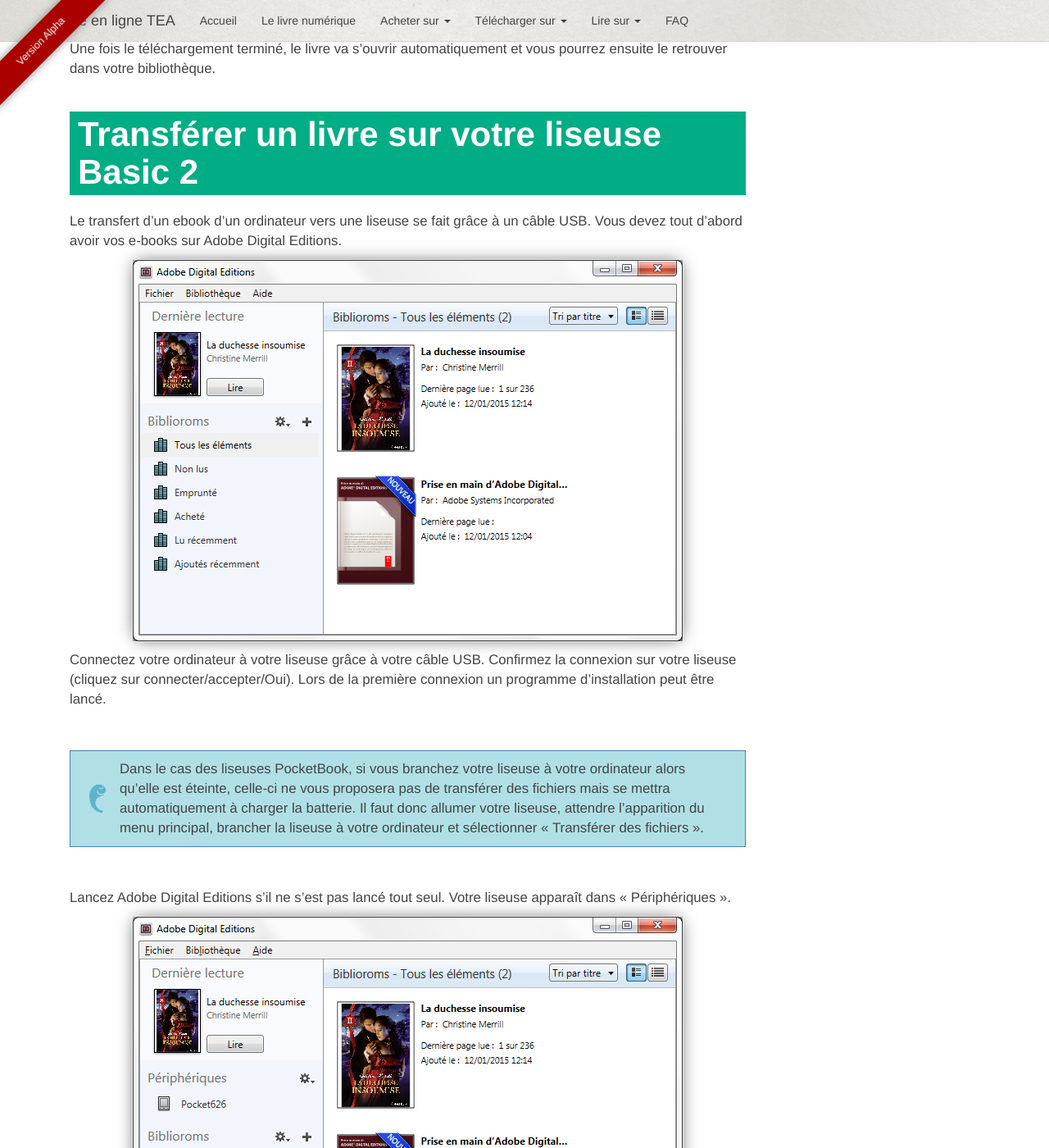
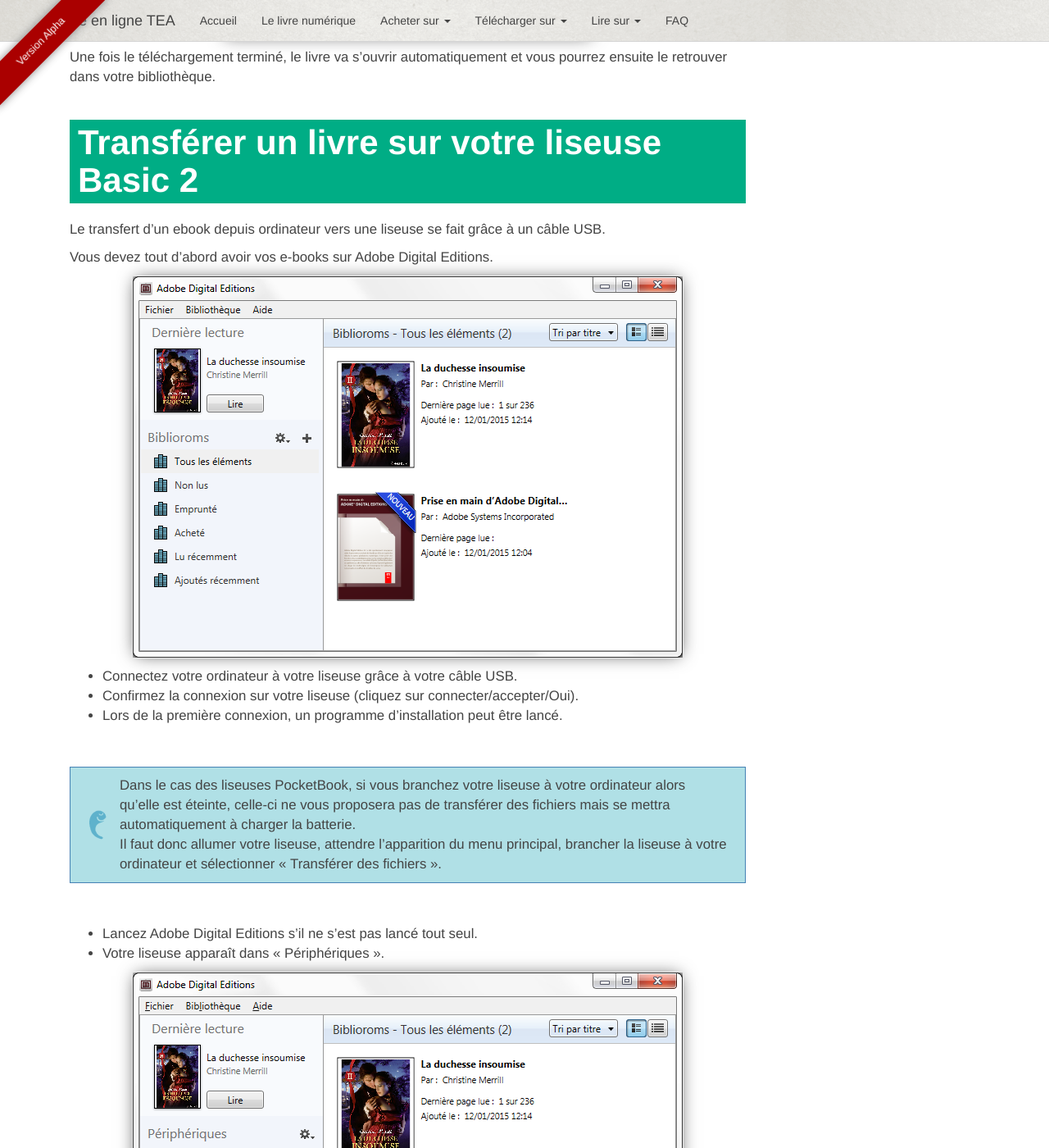
Before and after one commit to TEA-ebook/help-center, a Jekyll site: the page built from _pages/web-basic2.md, in a window 1280 px wide and 1400 px high, scrolled down 14888 px. Shown: the whole window at 82% size. Built offline with Jekyll 4.4.1, drawn with Linux system fonts in a browser that asks for light colours; nearby versions of some CDN libraries; Markdown is read by kramdown in place of the engine named in the settings; some of the changed text lies outside the part shown.

Commit message:
Page "liseuse basic"

```diff
--- a/_pages/web-basic2.md
+++ b/_pages/web-basic2.md
@@ -35,20 +37,20 @@
 
 {% include anchor.html id="tranferer-basic2" label="Transférer un livre sur votre liseuse Basic 2" %}
 ##Transférer un livre sur votre liseuse Basic 2
-Le transfert d'un ebook d'un ordinateur vers une liseuse se fait grâce à un câble USB.
+Le transfert d'un ebook depuis ordinateur vers une liseuse se fait grâce à un câble USB.
+
 Vous devez tout d’abord avoir vos e-books sur Adobe Digital Editions.
 
 ![](/images/transferer-ordinateur-liseuse-1.png)
 
-Connectez votre ordinateur à votre liseuse grâce à votre câble USB.
-Confirmez la connexion sur votre liseuse (cliquez sur connecter/accepter/Oui).
-Lors de la première connexion un programme d’installation peut être lancé.
+* Connectez votre ordinateur à votre liseuse grâce à votre câble USB.
+* Confirmez la connexion sur votre liseuse (cliquez sur connecter/accepter/Oui).
+* Lors de la première connexion, un programme d’installation peut être lancé.
 
-<p class="protip">Dans le cas des liseuses PocketBook, si vous branchez votre liseuse à votre ordinateur alors qu’elle est éteinte, celle-ci ne vous proposera pas de transférer des fichiers mais se mettra automatiquement à charger la batterie.
-Il faut donc allumer votre liseuse, attendre l’apparition du menu principal, brancher la liseuse à votre ordinateur et sélectionner « Transférer des fichiers ».</p>
+<p class="protip">Dans le cas des liseuses PocketBook, si vous branchez votre liseuse à votre ordinateur alors qu’elle est éteinte, celle-ci ne vous proposera pas de transférer des fichiers mais se mettra automatiquement à charger la batterie.<br>Il faut donc allumer votre liseuse, attendre l’apparition du menu principal, brancher la liseuse à votre ordinateur et sélectionner « Transférer des fichiers ».</p>
 
-Lancez Adobe Digital Editions s’il ne s’est pas lancé tout seul.
-Votre liseuse apparaît dans « Périphériques ».
+* Lancez Adobe Digital Editions s’il ne s’est pas lancé tout seul.
+* Votre liseuse apparaît dans « Périphériques ».
 
 ![](/images/transferer-ordinateur-liseuse-2.png)
 
@@ -56,9 +58,9 @@
 
 ![](/images/transferer-ordinateur-liseuse-3.png)
 
-Vérifiez que l’e-book a été transféré en cliquant sur le nom de votre liseuse dans « Périphériques ».
-Débranchez votre liseuse après vérification.
-Vous venez de transférer votre e-book. Félicitations !
+* Vérifiez que l’e-book a été transféré en cliquant sur le nom de votre liseuse dans « Périphériques ».
+* Débranchez votre liseuse après vérification.
+* Vous venez de transférer votre e-book. Félicitations !
 
 {% include anchor.html id="lire-basic2" label="Lire son livre sur votre liseuse Basic 2" %}
 ##Lire son livre sur votre liseuse Basic 2
@@ -96,7 +98,7 @@
 
 {% include anchor.html id="lecture-basic2" label="Fonctionnalités de lecture" %}
 ###Fonctionnalités de lecture
-Pour ouvrir un livre, appuyez sur OK sur son titre dans la section Événements récents ou dans la Bibliothèque. Si vous avez ouvert un livre auparavant, il sera ouvert à la page à laquelle vous vous êtes arrêté de lire.
+Pour ouvrir un livre, appuyez sur OK sur son titre dans la section _Événements récents_ ou dans la Bibliothèque. Si vous avez ouvert un livre auparavant, il sera ouvert à la page à laquelle vous vous êtes arrêté de lire.
 
 Utilisez les touches Précédent/Suivant ou Gauche/droite pour tourner les pages. Une pression continue sur les touches Précédent/Suivant permet de tourner 10 pages à la fois.
 
@@ -114,4 +116,4 @@
 * Pivoter : Fixe l’orientation de l’écran.
 * Notes.
 * Paramètres : Vous pouvez configurer les paramètres de lecture qui vous conviennent le mieux : police, taille de police, l’espacement des lignes ou la largeur des marges de page.
-* Dictionnaire : Traduction d’un seul mot. Par défaut, le curseur met en surbrillance le mot à traduire, et le dictionnaire recherche une traduction automatiquement. En appuyant sur le bouton OK , une barre d’outils apparaît.
+* Dictionnaire : Traduction d’un seul mot. Par défaut, le curseur met en surbrillance le mot à traduire, et le dictionnaire recherche une traduction automatiquement. En appuyant sur le bouton OK, une barre d’outils apparaît.
```
Also changed, not shown: other parts of _pages/web-basic2.md (+4 -2 lines), _includes/installation-ade.md (+1 -1 lines), _includes/lire-pbv5.md (+1 -1 lines).
